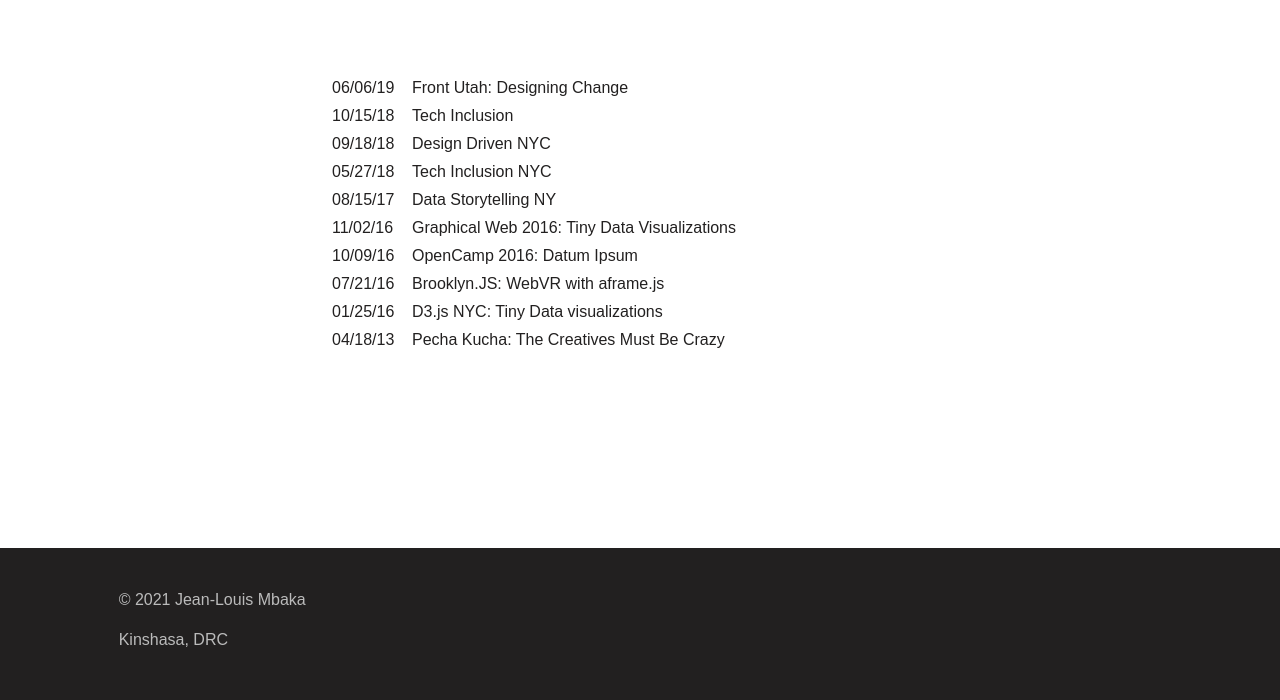
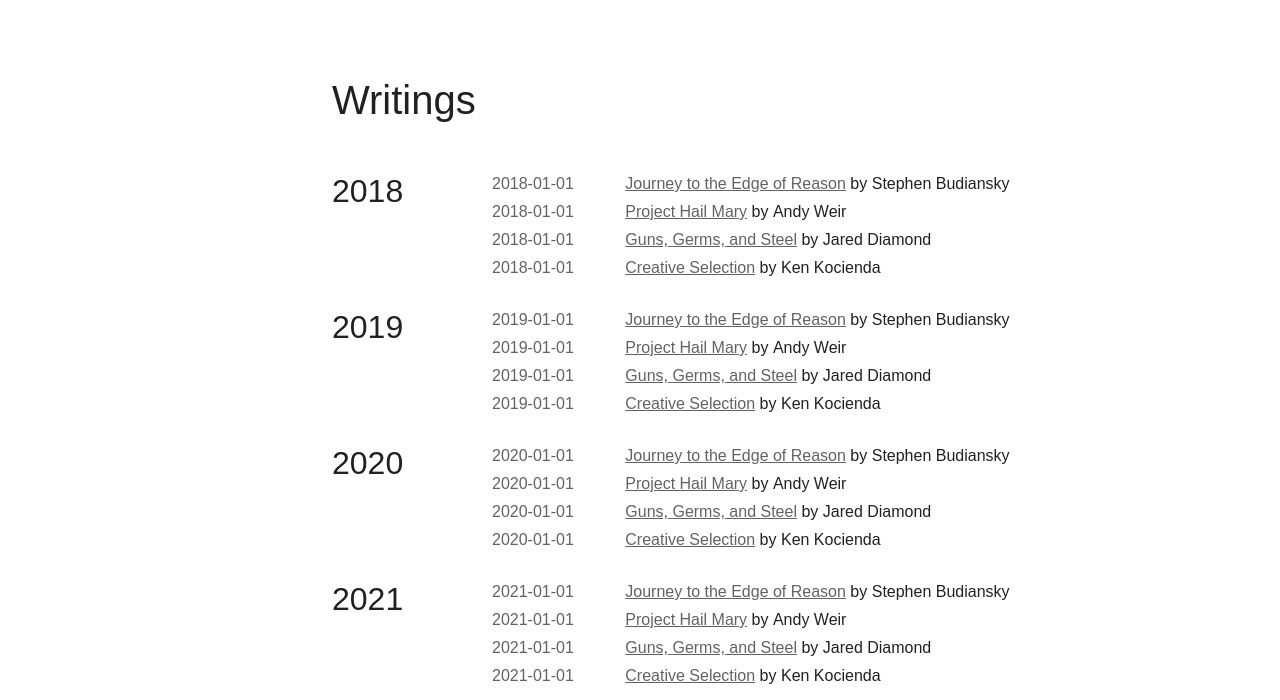
Before and after one commit to jlmbaka/jlmbaka.com, a Gatsby site: page /writing in a window 1280 px wide. Shown: the part 100-800 px from the top of the page. Built offline with nearby package versions, Linux system fonts and the light colour scheme; Gatsby itself is replaced by a stand-in of ours.

Commit message:
Use same component to display content on Reading & Writing pages

```diff
--- /dev/null
+++ b/src/components/ContentList.js
@@ -0,0 +1,42 @@
+import styled from "styled-components"
+import React from "react"
+import { Link } from "gatsby"
+
+const ResourcesLink = styled(Link)`
+  text-decoration: underline;
+`
+
+const ItemDate = styled.span`
+  color: #222020;
+  opacity: 0.7;
+`
+
+const ContentList = ({ year, items, baseUrl, showDate = false }) => (
+  <div className="row mb-4">
+    <div className="col-12 col-md-2">
+      <h2>{year}</h2>
+    </div>
+    <div className="col-12 col-md-10">
+      {items.map(item => (
+        <div class="row">
+          {showDate && (
+            <div className="col-5 col-sm-2 text-justify">
+              <ItemDate>{item.date}</ItemDate>
+            </div>
+          )}
+          <div className="col">
+            <div className="mb-1" key={item.id}>
+              <ResourcesLink to={`/${baseUrl}/${item.frontmatter.slug}`}>
+                {item.title}
+              </ResourcesLink>
+              &nbsp;by&nbsp;
+              <span>{item.author}</span>
+            </div>
+          </div>
+        </div>
+      ))}
+    </div>
+  </div>
+)
+
+export default ContentList
--- a/src/pages/reading/index.js
+++ b/src/pages/reading/index.js
@@ -1,6 +1,6 @@
 import React from "react"
 import InternalPageLayout from "../../components/InternalPageLayout"
-import YearGroup from "../../components/YearGroup"
+import ContentList from "../../components/ContentList"
 import { graphql, Link } from "gatsby"
 
 const sampleReadings = [
@@ -164,7 +164,7 @@ export default function Reading({ data }) {
     <InternalPageLayout>
       <h1 className="mb-5">Readings</h1>
       {years.map(year => (
-        <YearGroup
+        <ContentList
           year={year}
           key={year}
           baseUrl="reading"
--- a/src/pages/writing/index.js
+++ b/src/pages/writing/index.js
@@ -1,35 +1,154 @@
 import { graphql, Link } from "gatsby"
 import React from "react"
 import InternalPageLayout from "../../components/InternalPageLayout"
+import ContentList from "../../components/ContentList"
 
-const writing = [
+const sampleWritings = [
   {
-    date: "06/06/19",
-    title: "Front Utah: Designing Change",
-    slides: { url: "true" },
-    video: { url: "true" },
-  },
-  { date: "10/15/18", title: "Tech Inclusion" },
-  { date: "09/18/18", title: "Design Driven NYC", video: { url: "true" } },
-  { date: "05/27/18", title: "Tech Inclusion NYC" },
-  { date: "08/15/17", title: "Data Storytelling NY" },
-  {
-    date: "11/02/16",
-    title: "Graphical Web 2016: Tiny Data Visualizations",
-    slides: { url: "true" },
+    date: "2018-01-01",
+    title: "Journey to the Edge of Reason",
+    author: "Stephen Budiansky",
+    frontmatter: { slug: "" },
+    id: 1,
   },
   {
-    date: "10/09/16",
-    title: "OpenCamp 2016: Datum Ipsum",
-    slides: { url: "true" },
+    date: "2018-01-01",
+    title: "Project Hail Mary",
+    author: "Andy Weir",
+    frontmatter: { slug: "" },
+    id: 2,
   },
-  { date: "07/21/16", title: "Brooklyn.JS: WebVR with aframe.js" },
-  { date: "01/25/16", title: "D3.js NYC: Tiny Data visualizations" },
   {
-    date: "04/18/13",
-    title: "Pecha Kucha: The Creatives Must Be Crazy",
-    video: { url: "true" },
+    date: "2018-01-01",
+    title: "Guns, Germs, and Steel",
+    author: "Jared Diamond",
+    frontmatter: { slug: "" },
+    id: 3,
   },
+  {
+    date: "2018-01-01",
+    title: "Creative Selection ",
+    author: "Ken Kocienda",
+    frontmatter: { slug: "" },
+    id: 4,
+  },
+  //
+  {
+    date: "2019-01-01",
+    title: "Journey to the Edge of Reason",
+    author: "Stephen Budiansky",
+    frontmatter: { slug: "" },
+    id: 1,
+  },
+  {
+    date: "2019-01-01",
+    title: "Project Hail Mary",
+    author: "Andy Weir",
+    frontmatter: { slug: "" },
+    id: 2,
+  },
+  {
+    date: "2019-01-01",
+    title: "Guns, Germs, and Steel",
+    author: "Jared Diamond",
+    frontmatter: { slug: "" },
+    id: 3,
+  },
+  {
+    date: "2019-01-01",
+    title: "Creative Selection ",
+    author: "Ken Kocienda",
+    frontmatter: { slug: "" },
+    id: 4,
+  },
+  //
+  {
+    date: "2020-01-01",
+    title: "Journey to the Edge of Reason",
+    author: "Stephen Budiansky",
+    frontmatter: { slug: "" },
+    id: 1,
+  },
+  {
+    date: "2020-01-01",
+    title: "Project Hail Mary",
+    author: "Andy Weir",
+    frontmatter: { slug: "" },
+    id: 2,
+  },
+  {
+    date: "2020-01-01",
+    title: "Guns, Germs, and Steel",
+    author: "Jared Diamond",
+    frontmatter: { slug: "" },
+    id: 3,
+  },
+  {
+    date: "2020-01-01",
+    title: "Creative Selection ",
+    author: "Ken Kocienda",
+    frontmatter: { slug: "" },
+    id: 4,
+  },
+  //
+  {
+    date: "2021-01-01",
+    title: "Journey to the Edge of Reason",
+    author: "Stephen Budiansky",
+    frontmatter: { slug: "" },
+    id: 1,
+  },
+  {
+    date: "2021-01-01",
+    title: "Project Hail Mary",
+    author: "Andy Weir",
+    frontmatter: { slug: "" },
+    id: 2,
+  },
+  {
+    date: "2021-01-01",
+    title: "Guns, Germs, and Steel",
+    author: "Jared Diamond",
+    frontmatter: { slug: "" },
+    id: 3,
+  },
+  {
+    date: "2021-01-01",
+    title: "Creative Selection ",
+    author: "Ken Kocienda",
+    frontmatter: { slug: "" },
+    id: 4,
+  },
+  //
+  {
+    date: "2016-01-01",
+    title: "Journey to the Edge of Reason",
+    author: "Stephen Budiansky",
+    frontmatter: { slug: "" },
+    id: 1,
+  },
+  {
+    date: "2016-01-01",
+    title: "Project Hail Mary",
+    author: "Andy Weir",
+    frontmatter: { slug: "" },
+    id: 2,
+  },
+  {
+    date: "2016-01-01",
+    title: "Guns, Germs, and Steel",
+    author: "Jared Diamond",
+    frontmatter: { slug: "" },
+    id: 3,
+  },
+  {
+    date: "2016-01-01",
+    title: "Creative Selection ",
+    author: "Ken Kocienda",
+    frontmatter: { slug: "" },
+    id: 4,
+  },
+  //
 ]
 
 const SupportMaterial = ({ writings }) => {
@@ -53,13 +172,27 @@ const SupportMaterial = ({ writings }) => {
 }
 
 export default function Writing({ data }) {
+  const years = Array.from(
+    new Set(
+      sampleWritings.map(reading => {
+        const date = new Date(reading.date)
+        return date.getFullYear()
+      })
+    )
+  )
   return (
     <InternalPageLayout>
-      {writing.map(writing => (
-        <div className="row mb-1" key={writing.date}>
-          <div className="col-3 col-md-1 text-justify">{writing.date}</div>
-          <div className="col-9 col-md-11">{writing.title}</div>
-        </div>
+      <h1 className="mb-5">Writings</h1>
+      {years.map(year => (
+        <ContentList
+          year={year}
+          key={year}
+          baseUrl="reading"
+          showDate
+          items={sampleWritings.filter(reading =>
+            reading.date.startsWith(year)
+          )}
+        />
       ))}
     </InternalPageLayout>
   )
```
Also changed, not shown: src/components/YearGroup.js (deleted, +0 -27 lines), src/stories/ContentList.stories.js (renamed from src/stories/YearGroup.stories.js, +15 -8 lines).
